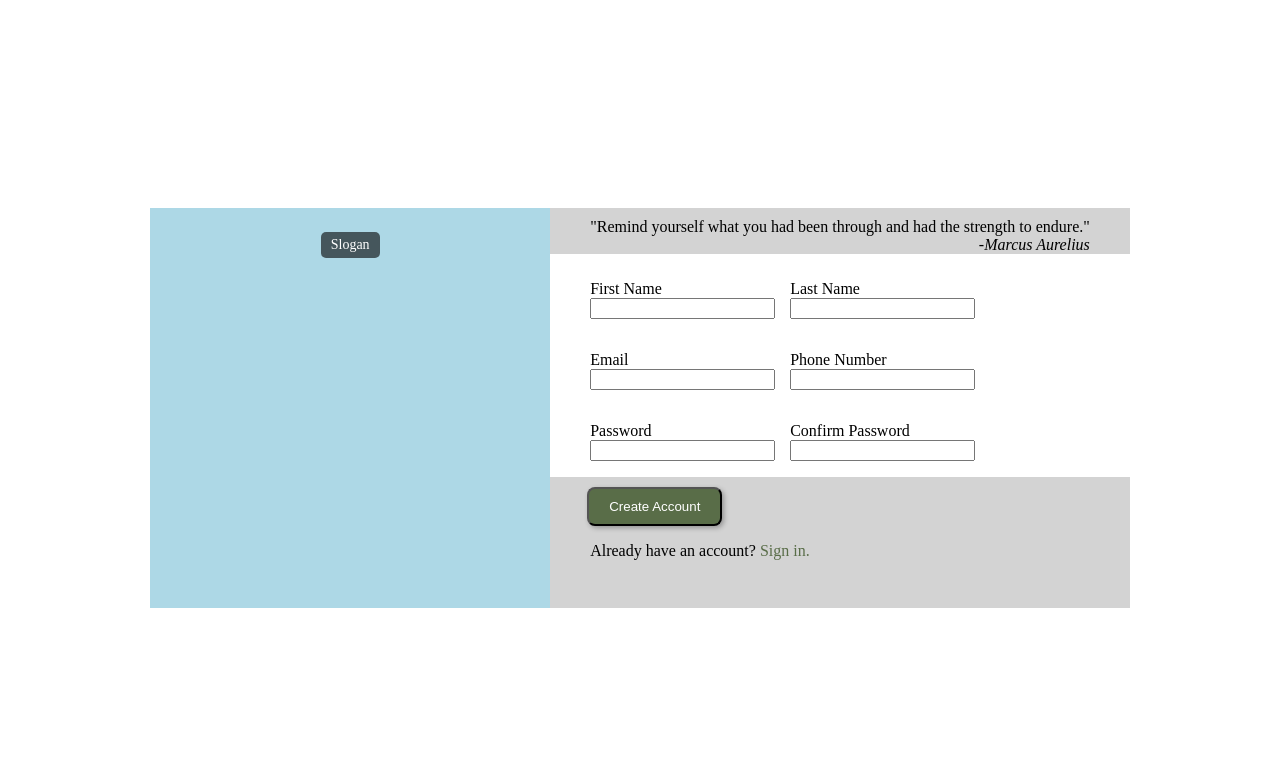
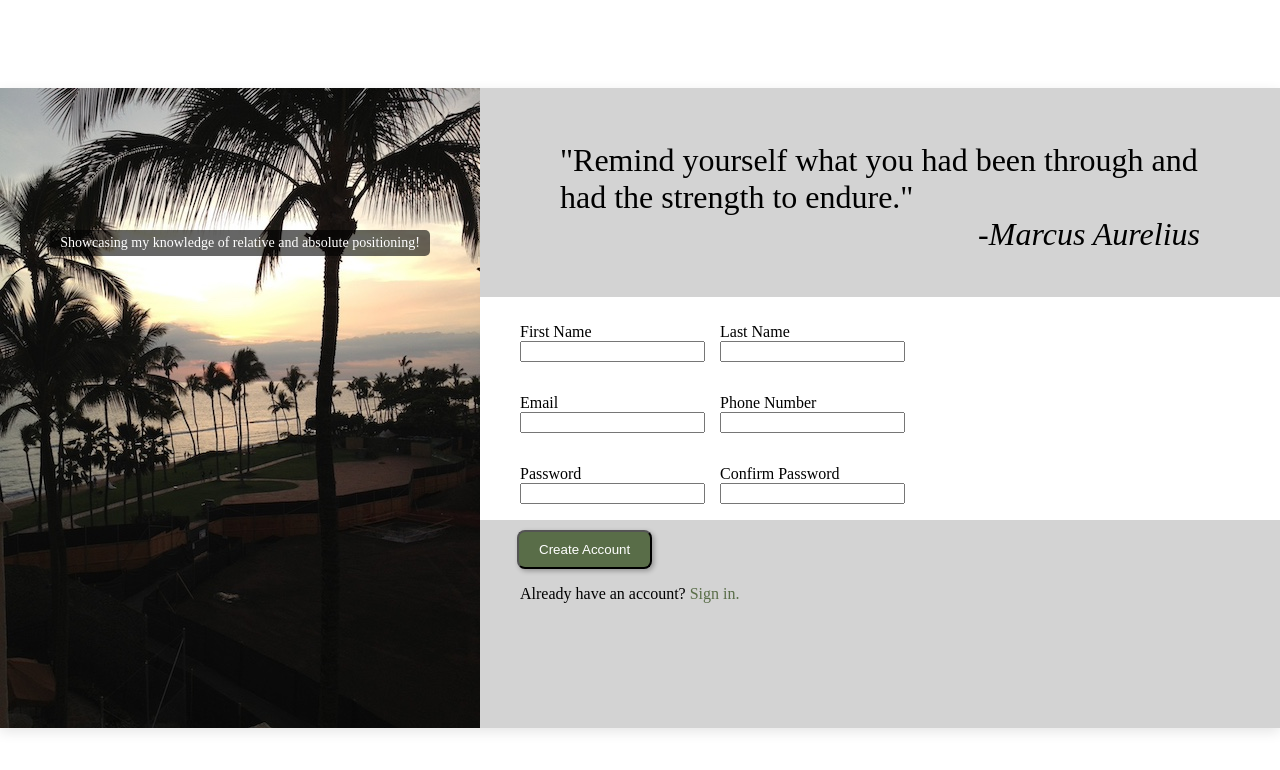
Before and after one commit to AllanChen-eng/Sign-up-Form, a plain HTML site: page index.html in a window 1280 px wide. Drawn offline with Linux system fonts and the light colour scheme.

Commit message:
Complete sign-up form (v1)
includes image and formatting changes.

```diff
--- a/index.html
+++ b/index.html
@@ -9,7 +9,9 @@
   <body>
     <div class="card">
       <div id="logo">
-      <p class="slogan">Slogan</p>
+        <p class="slogan">Showcasing my knowledge of relative and absolute positioning!</p>
+        <!-- 480x640 or 4:3 ratio-->
+        <img src="./Hawaii.jpeg" alt="image 1" />
       </div>
 
       <div id="sign-up">
@@ -25,34 +27,36 @@
         <div id="signup-section">
           <form id="form" action="">
             <p class="input-line">
-            <label for="fName">First Name<br></label>
+              <label for="fName">First Name<br /></label>
               <input type="text" id="fName" name="first_name" />
             </p>
             <p class="input-line">
-            <label for="lName">Last Name<br></label>
+              <label for="lName">Last Name<br /></label>
               <input type="text" id="lName" name="last_name" />
             </p>
             <p class="input-line">
-            <label for="email">Email<br></label>
+              <label for="email">Email<br /></label>
               <input type="email" id="email" name="email" />
             </p>
             <p class="input-line">
-            <label for="phone">Phone Number<br></label>
+              <label for="phone">Phone Number<br /></label>
               <input type="tel" id="phone" name="phone" />
             </p>
             <p class="input-line">
-            <label for="pwd">Password<br></label>
+              <label for="pwd">Password<br /></label>
               <input type="password" id="pwd" name="pwd" required />
             </p>
             <p class="input-line">
-            <label for="pwd2">Confirm Password<br></label>
-            <input type="password" id="pwd2" name="pwd2" required/>
+              <label for="pwd2">Confirm Password<br /></label>
+              <input type="password" id="pwd2" name="pwd2" required />
             </p>
           </form>
         </div>
 
-      <div id="createAccount">
-        <button class="createAccountBtn" type="submit" form="form">Create Account</button>
+        <div id="create-account">
+          <button class="createAccountBtn" type="submit" form="form">
+            Create Account
+          </button>
           <p class="createAccount">
             Already have an account? <a style="color: #596d48">Sign in.</a>
           </p>
--- a/styles.css
+++ b/styles.css
@@ -12,19 +12,31 @@ body {
   justify-content: center;
 }
 
+@media (prefers-color-scheme: dark) {
+    body {
+      background-color: #1e1e1e;
+    }
+  }
+
+input:focus,
+textarea:focus {
+  background: rgb(0 0 0 / 10%);
+  border-radius: 5px;
+}
+
 .card {
   display: flex;
+  box-shadow: 0 4px 12px rgba(0, 0, 0, 0.1);
 }
 
 #sign-up {
   display: flex;
   flex-direction: column;
+  width: 800px;
 }
 
 #logo {
   background-color: lightblue;
-  width: 400px;
-  height: 400px;
   position: relative;
   display: flex;
   justify-content: center;
@@ -32,7 +44,7 @@ body {
 
 .slogan {
   position: absolute;
-  top: 10px;
+  top: 20%;
   background-color: rgba(0, 0, 0, 0.6);
   color: white;
   padding: 5px 10px;
@@ -45,10 +57,12 @@ body {
   align-items: center;
   justify-content: center;
   background-color: lightgray;
+  flex: 1;
 }
 
 .quote{
     margin: 10px var(--universal-text-margin) 0 var(--universal-text-margin);
+    font-size: 32px;
 }
 
 .author {
@@ -59,7 +73,7 @@ body {
 #signup-section {
   background-color: white;
   display: flex;
-  flex: none;
+  flex: 1;
 }
 
 #form {
@@ -74,9 +88,9 @@ body {
   width: 200px;
 }
 
-#createAccount {
+#create-account {
   background-color: lightgray;
-  flex: auto;
+  flex: 1;
 }
 
 .createAccount {
```
Also changed, not shown: Hawaii.jpeg (added). Lines whose indentation alone changed are shown as unchanged.
